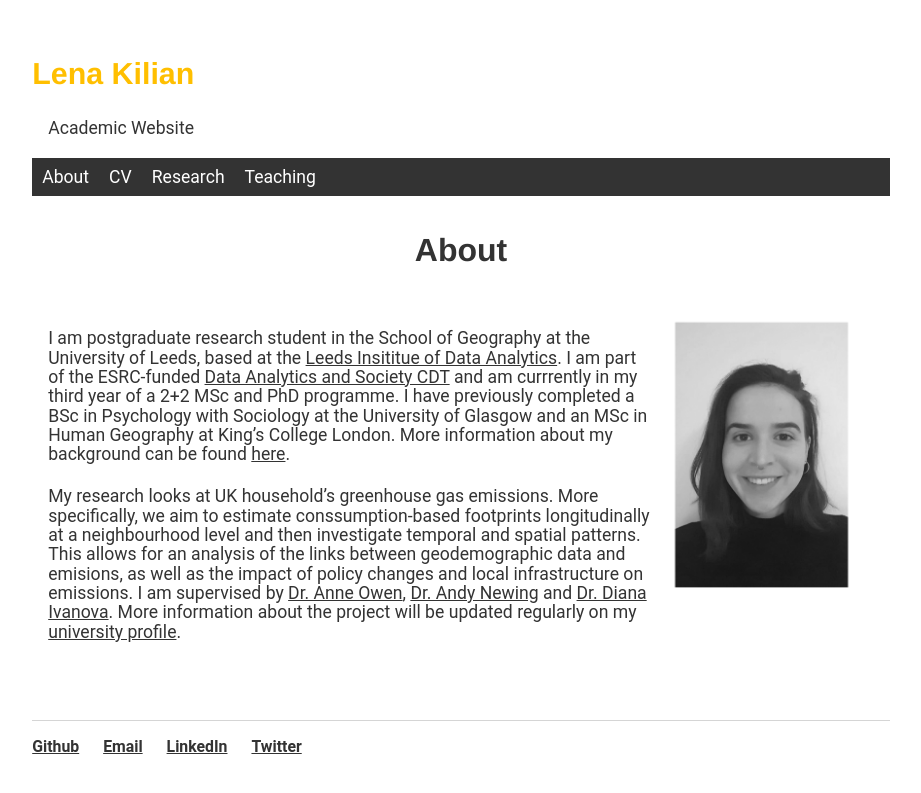
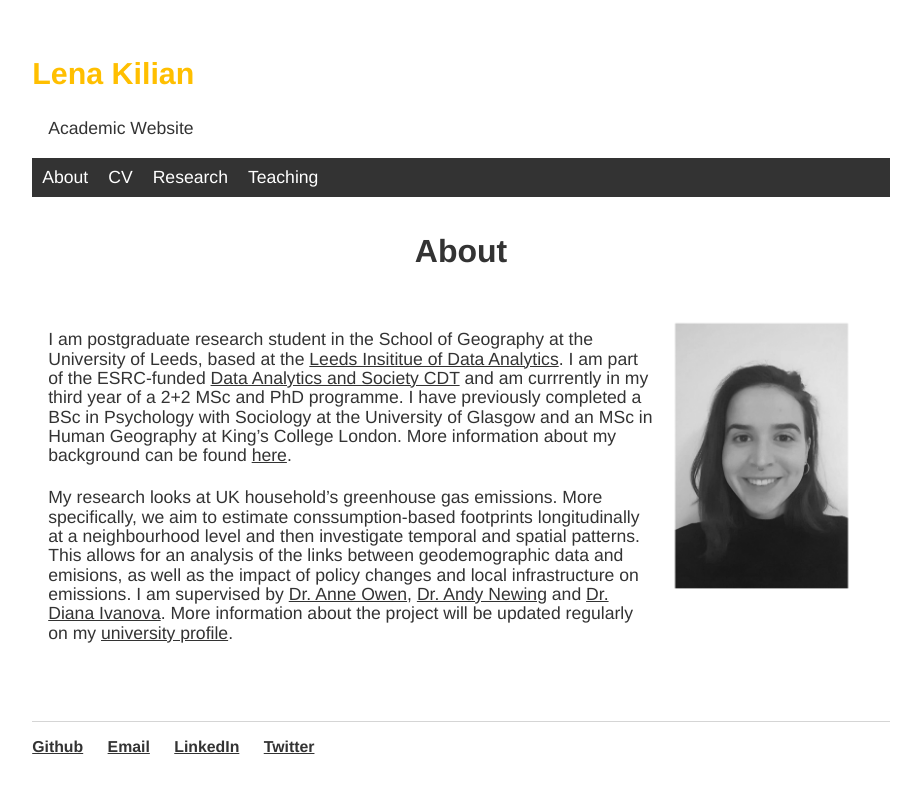
Before and after one commit to lena-kilian/lena-kilian.github.io, a Jekyll site: the page built from index.md, in a window 1280 px wide. Shown: the top 793 px of the page, without its empty margins (179-1100 px from the left). Built offline with Jekyll 4.4.1, drawn with Linux system fonts in a browser that asks for light colours; our own code applies the rules of GitHub Pages for plain Markdown files.

Commit message:
Update main.css

```diff
--- a/css/main.css
+++ b/css/main.css
@@ -14,7 +14,7 @@ title {
 .navbar {
   overflow: hidden;
   background-color: #333;
-  font-family:'Roboto';
+  font-family:'Helvetica';
   color: #ffffff;
 }
 
@@ -83,7 +83,7 @@ title {
 }
 
 footer ul {
-    font-family:'Roboto';
+    font-family:'Helvetica';
     padding: 0px;
     list-style: none;
     font-weight: bold;
@@ -131,7 +131,7 @@ h3 {
 p {
     font-size: 1.1em;
     line-height: 1.1em;
-    font-family:'Roboto';
+    font-family:'Helvetica';
     color: #333;
     padding: 2.5px 16px;
 }
```
